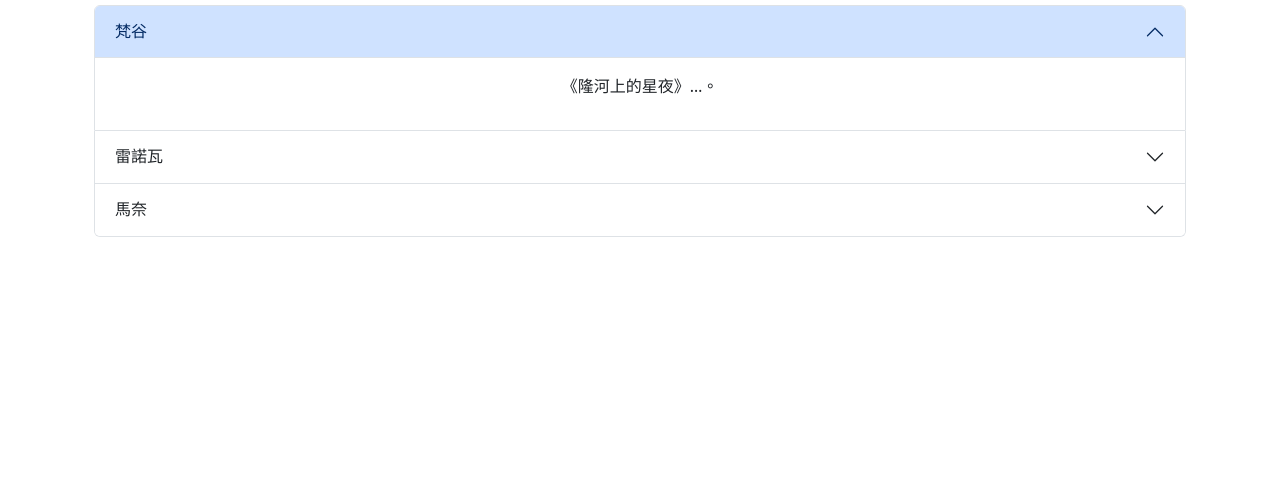
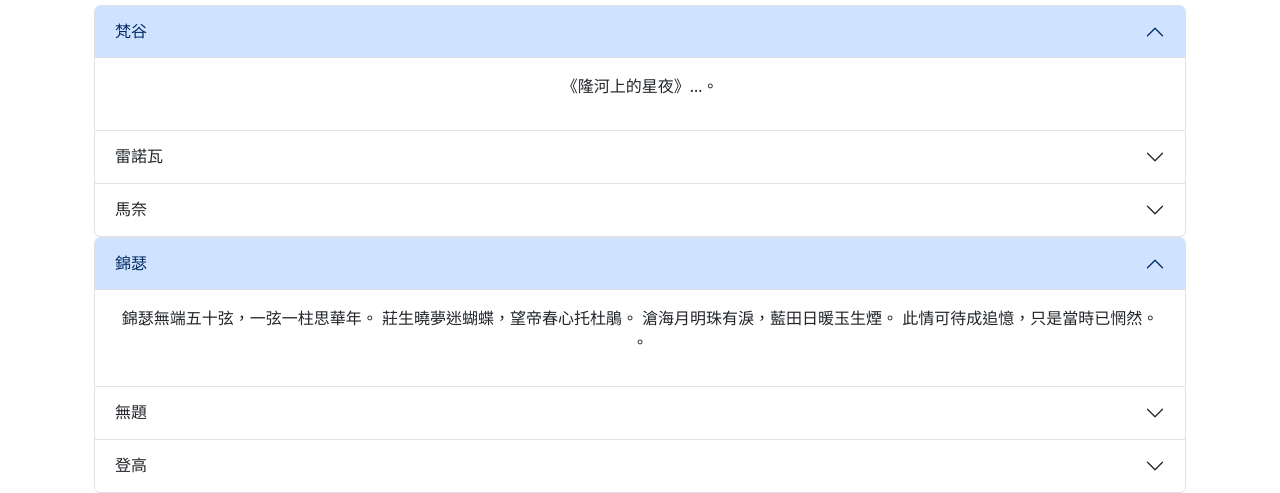
Before and after one commit to jael1118/jael1118.github.io, a plain HTML site: page 1203/index.html in a window 1280 px wide. Shown: the part 2538-3031 px from the top of the page. Before the commit the page ends 2775 px from the top, so only its background shows below. Drawn offline with nearby package versions, Linux system fonts and the light colour scheme.

Commit message:
index.html

```diff
--- a/1203/index.html
+++ b/1203/index.html
@@ -173,6 +173,54 @@
                     </div>
                 </div>
             </div>
+            <div class="accordion" id="myAccordion">
+              <div class="accordion-item">
+                <h2 class="accordion-header" id="heading1">
+                  <button type="button" class="accordion-button" data-bs-toggle="collapse"
+                    data-bs-target="#collapse1">錦瑟</button>
+                </h2>
+                <div id="collapse1" class="accordion-collapse collapse show"
+                  data-bs-parent="#myAccordion">
+                  <div class="accordion-body">
+                    <p>錦瑟無端五十弦，一弦一柱思華年。
+莊生曉夢迷蝴蝶，望帝春心托杜鵑。
+滄海月明珠有淚，藍田日暖玉生煙。
+此情可待成追憶，只是當時已惘然。
+。</p>
+                  </div>
+                </div>
+              </div>
+              <div class="accordion-item">
+                <h2 class="accordion-header" id="heading2">
+                  <button type="button" class="accordion-button collapsed" data-bs-toggle="collapse"
+                    data-bs-target="#collapse2">無題</button>
+                </h2>
+                <div id="collapse2" class="accordion-collapse collapse" data-bs-parent="#myAccordion">
+                  <div class="accordion-body">
+                    <p>相見時難別亦難，東風無力百花殘。
+春蠶到死絲方盡，蠟炬成灰淚始乾。
+曉鏡但愁雲鬢改，夜吟應覺月光寒。
+蓬萊此去無多路，青鳥殷勤為探看。
+。</p>
+                  </div>
+                </div>
+              </div>
+              <div class="accordion-item">
+                <h2 class="accordion-header" id="heading3">
+                  <button type="button" class="accordion-button collapsed" data-bs-toggle="collapse"
+                    data-bs-target="#collapse3">登高</button>
+                </h2>
+                <div id="collapse3" class="accordion-collapse collapse" data-bs-parent="#myAccordion">
+                  <div class="accordion-body">
+                    <p>風急天高猿嘯哀，渚清沙白鳥飛迴。
+無邊落木蕭蕭下，不盡長江滾滾來。
+萬里悲秋常作客，百年多病獨登臺。
+艱難苦恨繁霜鬢，潦倒新停濁酒杯。
+。</p>
+                  </div>
+                </div>
+              </div>
+            </div>
 </body>
 
 </html>
```
